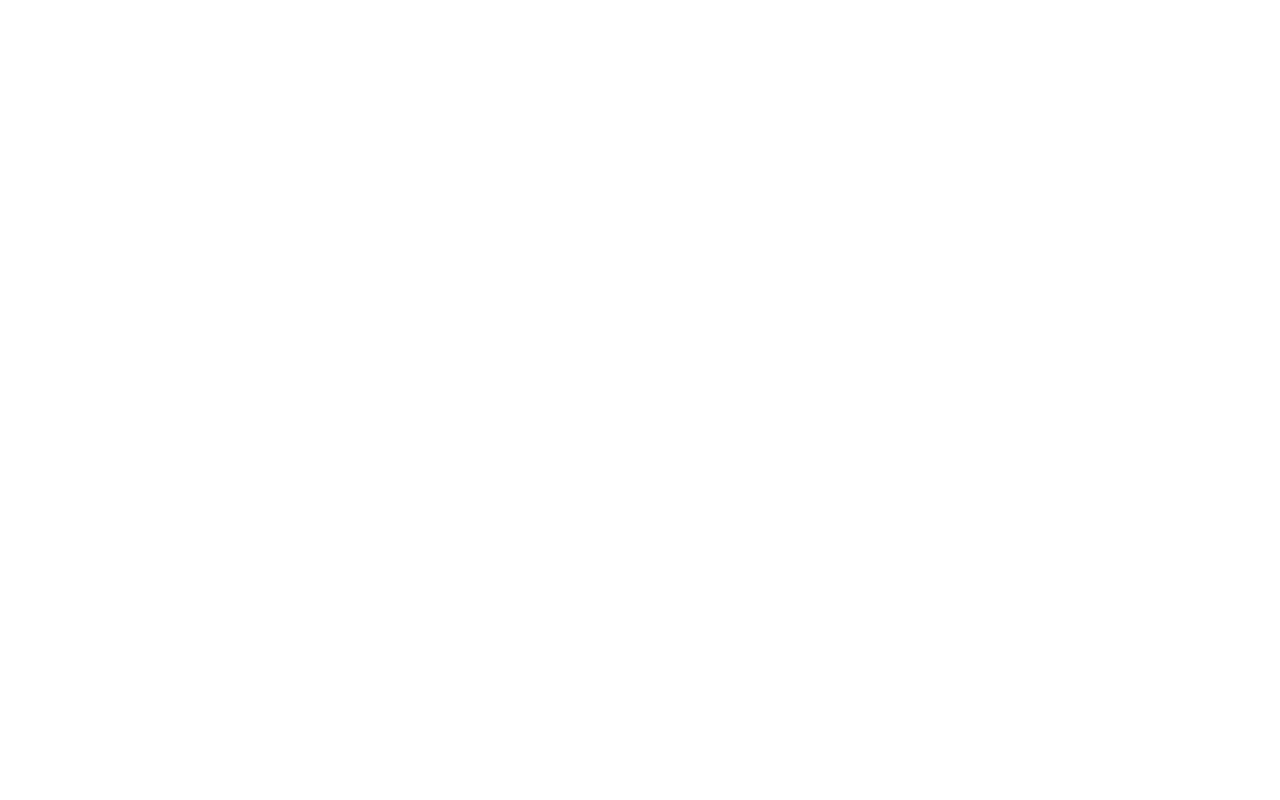
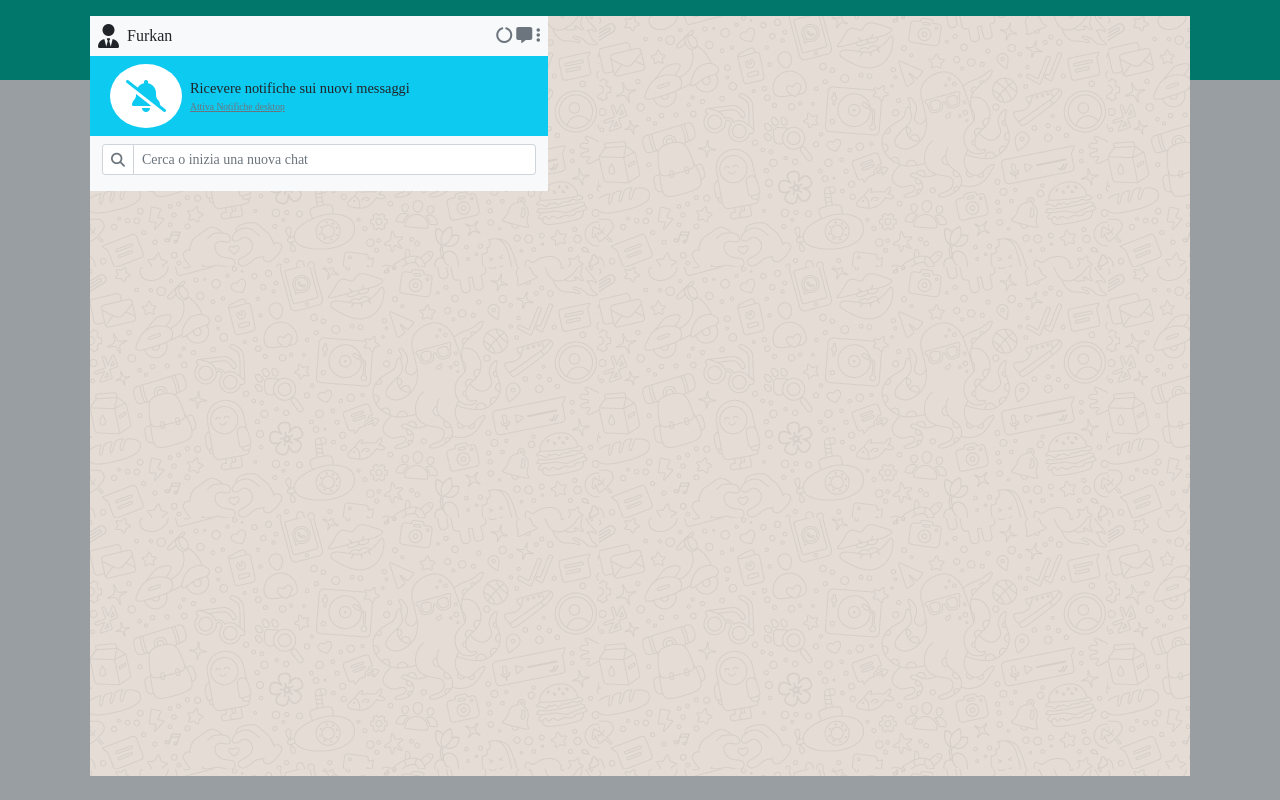
Before and after one commit to furkancaliskan0/vue-boolzapp, a plain HTML site: page index.html in a window 1280 px wide. Drawn offline with nearby package versions, Linux system fonts and the light colour scheme.

Commit message:
added chat contacts

```diff
--- a/css/style.css
+++ b/css/style.css
@@ -3,3 +3,37 @@
     padding: 0;
     box-sizing: border-box;
 }
+
+body{
+    font-family: 'Montserrat', 'sans-serif';
+    background-color: rgb(153, 158, 163);
+}
+
+header{
+    height: 10vh;
+    width: 100%;
+    background-color: #01776c;
+}
+
+main{
+    height: 95vh;
+    min-width: 1100px;
+    margin: .5rem auto;
+    background-image: url(/imgs/mine.jpg);
+    z-index: 2;
+    position: absolute;
+    top: 1vh;
+    left: 50%;
+    transform: translateX(-50%);
+}
+.fa-bell-slash{
+    font-size: 2rem;
+    border-radius: 50%;
+}
+
+.notify-wrapper > p{
+    font-size: .9rem;
+}
+.notify-wrapper > a{
+    font-size: .6rem;
+}
--- a/index.html
+++ b/index.html
@@ -4,11 +4,60 @@
     <meta charset="UTF-8">
     <meta http-equiv="X-UA-Compatible" content="IE=edge">
     <meta name="viewport" content="width=device-width, initial-scale=1.0">
-    <link rel="stylesheet" href="https://cdnjs.cloudflare.com/ajax/libs/font-awesome/6.2.0/css/all.min.css" integrity="sha512-xh6O/CkQoPOWDdYTDqeRdPCVd1SpvCA9XXcUnZS2FmJNp1coAFzvtCN9BmamE+4aHK8yyUHUSCcJHgXloTyT2A==" crossorigin="anonymous" referrerpolicy="no-referrer" />
+     <!-- Font-Awesome-->
+     <link rel="stylesheet" href="https://cdnjs.cloudflare.com/ajax/libs/font-awesome/6.2.1/css/all.min.css" integrity="sha512-MV7K8+y+gLIBoVD59lQIYicR65iaqukzvf/nwasF0nqhPay5w/9lJmVM2hMDcnK1OnMGCdVK+iQrJ7lzPJQd1w==" crossorigin="anonymous" referrerpolicy="no-referrer" />
+     <!-- Bootstrap 5.1 -->
+    <link href="https://cdn.jsdelivr.net/npm/bootstrap@5.1.3/dist/css/bootstrap.min.css" rel="stylesheet" integrity="sha384-1BmE4kWBq78iYhFldvKuhfTAU6auU8tT94WrHftjDbrCEXSU1oBoqyl2QvZ6jIW3" crossorigin="anonymous">
+      <!-- Vue -->
+     <script src='https://unpkg.com/vue@3/dist/vue.global.js'></script>
+     <!-- Custom style -->
     <link rel="stylesheet" href="css/style.css">
     <title>Boolz App</title>
 </head>
 <body>
+    <header>
+
+    </header>
+    <main id="app">
+        <div class="container-fluid">
+            <div class="row">
+                <div class="col-5">
+                    <div class="row">
+                        <div class="col-12 bg-light d-flex align-items-center justify-content-between p-2">
+                            <div class="contact-name d-flex">
+                                <i class="fa-solid fa-user-tie fs-4 me-2"></i>
+                                <p class="m-0">Furkan</p>
+                            </div>
+                            <div class="contact-name-search text-secondary">
+                                <i class="fa-solid fa-circle-notch"></i>
+                                <i class="fa-solid fa-message center-icon"></i>
+                                <i class="fa-solid fa-ellipsis-vertical"></i>
+                            </div>
+                        </div>
+                        <div class="col-12 d-flex bg-info">
+                            <i class="fa-solid fa-bell-slash p-3 m-2 bg-white text-info"></i>
+                            <div class="notify-wrapper d-flex flex-column justify-content-center ">
+                                <p class="m-0">Ricevere notifiche sui nuovi messaggi</p>
+                                <a href="#" class="text-secondary">Attiva Notifiche desktop</a>
+                            </div>
+                        </div>
+                        <div class="col-12 pt-2 bg-light">
+                            <div class="input-group input-group-sm mb-3">
+                                <span class="input-group-text bg-white">
+                                    <i class="fa-solid fa-magnifying-glass text-secondary "></i>
+                                </span>
+                                <input type="text" placeholder="Cerca o inizia una nuova chat" class="form-control">
+                            </div>
+                        </div>
+                    </div>
+                </div>
+                <div class="col-7">
+
+                </div>
+            </div>
+        </div>
+
+    </main>
 
 
 
```
